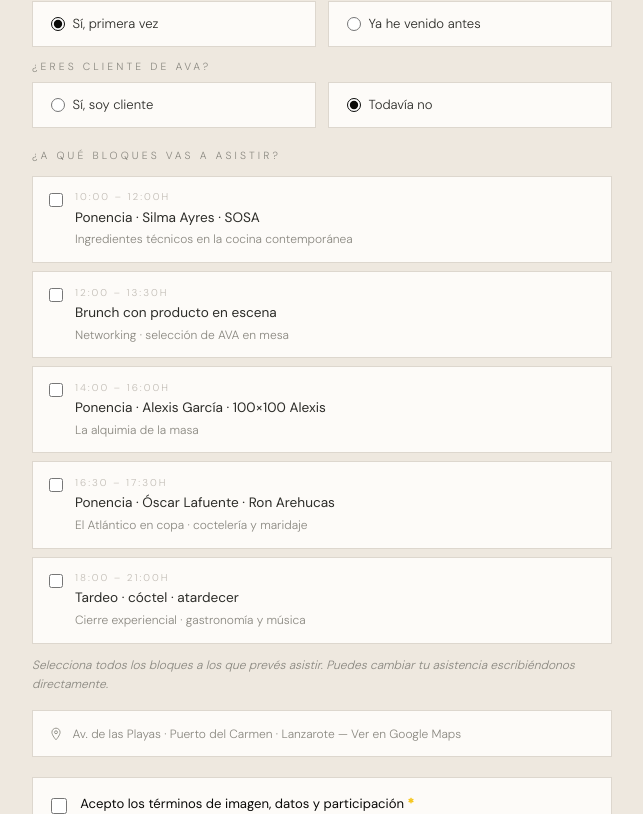
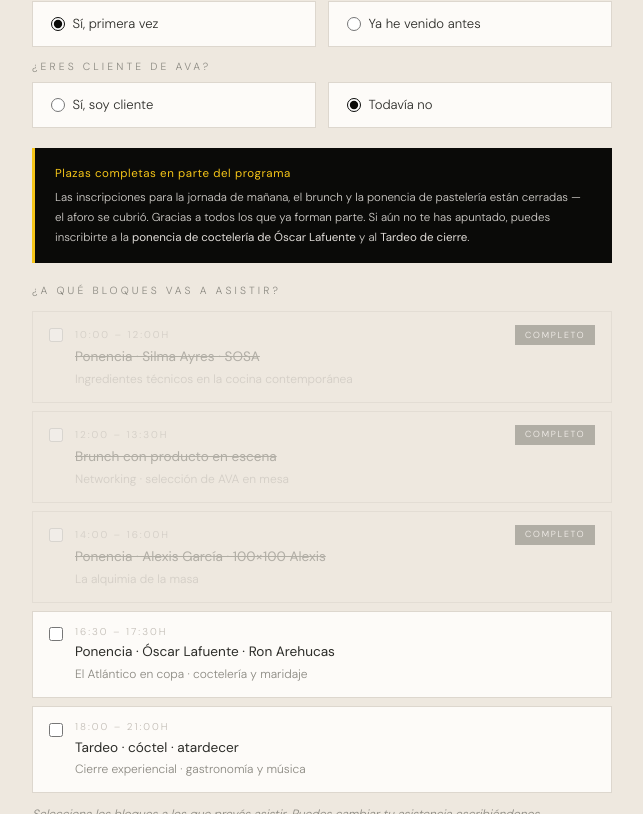
Before and after one commit to Manvott/yellow-craft-academy, a Next.js app: page /en/evento in a window 1280 px wide. Shown: the part 6786-7600 px from the top of the page, without its empty margins (318-961 px from the left). Built offline with nearby package versions, Linux system fonts and the light colour scheme.

Commit message:
feat(registro): cerrar inscripciones bloques 1-3, mantener coctelería y tardeo abiertos

```diff
--- a/components/landing/LandingClient.tsx
+++ b/components/landing/LandingClient.tsx
@@ -7,11 +7,11 @@ import { registrarAsistente } from '@/app/actions/registros'
 interface Props { locale: string }
 
 const BLOQUES = [
-  { value: '10:00 – 12:00h · Silma Ayres · SOSA', hora: '10:00 – 12:00h', nombre: 'Ponencia · Silma Ayres · SOSA', sub: 'Ingredientes técnicos en la cocina contemporánea' },
-  { value: '12:00 – 13:30h · Brunch con producto', hora: '12:00 – 13:30h', nombre: 'Brunch con producto en escena', sub: 'Networking · selección de AVA en mesa' },
-  { value: '14:00 – 16:00h · Alexis García · 100×100', hora: '14:00 – 16:00h', nombre: 'Ponencia · Alexis García · 100×100 Alexis', sub: 'La alquimia de la masa' },
-  { value: '16:30 – 17:30h · Óscar Lafuente · Ron Arehucas', hora: '16:30 – 17:30h', nombre: 'Ponencia · Óscar Lafuente · Ron Arehucas', sub: 'El Atlántico en copa · coctelería y maridaje' },
-  { value: '18:00 – 21:00h · Tardeo · cóctel · atardecer', hora: '18:00 – 21:00h', nombre: 'Tardeo · cóctel · atardecer', sub: 'Cierre experiencial · gastronomía y música' },
+  { value: '10:00 – 12:00h · Silma Ayres · SOSA', hora: '10:00 – 12:00h', nombre: 'Ponencia · Silma Ayres · SOSA', sub: 'Ingredientes técnicos en la cocina contemporánea', cerrado: true },
+  { value: '12:00 – 13:30h · Brunch con producto', hora: '12:00 – 13:30h', nombre: 'Brunch con producto en escena', sub: 'Networking · selección de AVA en mesa', cerrado: true },
+  { value: '14:00 – 16:00h · Alexis García · 100×100', hora: '14:00 – 16:00h', nombre: 'Ponencia · Alexis García · 100×100 Alexis', sub: 'La alquimia de la masa', cerrado: true },
+  { value: '16:30 – 17:30h · Óscar Lafuente · Ron Arehucas', hora: '16:30 – 17:30h', nombre: 'Ponencia · Óscar Lafuente · Ron Arehucas', sub: 'El Atlántico en copa · coctelería y maridaje', cerrado: false },
+  { value: '18:00 – 21:00h · Tardeo · cóctel · atardecer', hora: '18:00 – 21:00h', nombre: 'Tardeo · cóctel · atardecer', sub: 'Cierre experiencial · gastronomía y música', cerrado: false },
 ]
 
 const PONENTES = [
@@ -351,11 +351,33 @@ function RegistroForm() {
         </div>
       </div>
 
+      {/* Aviso cupos completos */}
+      <div style={{ padding: '1rem 1.25rem', background: 'var(--negro)', borderLeft: '3px solid var(--amarillo)', marginTop: '0.5rem' }}>
+        <p style={{ fontSize: '0.72rem', color: 'rgba(247,243,238,0.85)', lineHeight: 1.7, fontFamily: 'DM Sans, sans-serif' }}>
+          <strong style={{ color: 'var(--amarillo)', display: 'block', marginBottom: '0.3rem', letterSpacing: '0.05em' }}>Plazas completas en parte del programa</strong>
+          Las inscripciones para la jornada de mañana, el brunch y la ponencia de pastelería están cerradas — el aforo se cubrió. Gracias a todos los que ya forman parte.
+          Si aún no te has apuntado, puedes inscribirte a la <strong style={{ color: 'rgba(247,243,238,0.9)' }}>ponencia de coctelería de Óscar Lafuente</strong> y al <strong style={{ color: 'rgba(247,243,238,0.9)' }}>Tardeo de cierre</strong>.
+        </p>
+      </div>
+
       <p style={{ fontSize: '0.65rem', letterSpacing: '0.3em', textTransform: 'uppercase', color: 'var(--gris)', marginTop: '0.5rem' }}>
         ¿A qué bloques vas a asistir?
       </p>
       <div style={{ display: 'flex', flexDirection: 'column', gap: '0.5rem' }}>
         {BLOQUES.map(b => (
+          b.cerrado ? (
+            <div key={b.value} style={{ display: 'flex', alignItems: 'flex-start', gap: '0.75rem', padding: '0.85rem 1rem', background: 'var(--crema2)', border: '1px solid var(--crema3)', opacity: 0.6, cursor: 'not-allowed' }}>
+              <input type="checkbox" disabled style={{ marginTop: '0.15rem', width: 14, height: 14, flexShrink: 0, cursor: 'not-allowed' }} />
+              <div style={{ display: 'flex', flexDirection: 'column', gap: '0.15rem', flex: 1 }}>
+                <div style={{ display: 'flex', alignItems: 'center', justifyContent: 'space-between', gap: '0.5rem' }}>
+                  <span style={{ fontSize: '0.62rem', letterSpacing: '0.2em', textTransform: 'uppercase', color: 'var(--gris-l)' }}>{b.hora}</span>
+                  <span style={{ fontSize: '0.55rem', letterSpacing: '0.2em', textTransform: 'uppercase', background: 'var(--gris)', color: 'var(--blanco)', padding: '0.2rem 0.6rem', fontFamily: 'DM Sans, sans-serif', whiteSpace: 'nowrap' }}>Completo</span>
+                </div>
+                <span style={{ fontSize: '0.85rem', color: 'var(--gris)', fontWeight: 400, textDecoration: 'line-through' }}>{b.nombre}</span>
+                <span style={{ fontSize: '0.75rem', color: 'var(--gris-l)' }}>{b.sub}</span>
+              </div>
+            </div>
+          ) : (
             <label key={b.value} style={{ display: 'flex', alignItems: 'flex-start', gap: '0.75rem', cursor: 'pointer', padding: '0.85rem 1rem', background: 'var(--blanco)', border: '1px solid var(--crema3)' }}>
               <input type="checkbox" name="bloques" value={b.value} style={{ marginTop: '0.15rem', accentColor: 'var(--negro)', width: 14, height: 14, flexShrink: 0 }} />
               <div style={{ display: 'flex', flexDirection: 'column', gap: '0.15rem' }}>
@@ -364,11 +386,12 @@ function RegistroForm() {
                 <span style={{ fontSize: '0.75rem', color: 'var(--gris)' }}>{b.sub}</span>
               </div>
             </label>
+          )
         ))}
       </div>
 
       <p style={{ fontSize: '0.75rem', color: 'var(--gris)', lineHeight: 1.6, fontStyle: 'italic' }}>
-        Selecciona todos los bloques a los que prevés asistir. Puedes cambiar tu asistencia escribiéndonos directamente.
+        Selecciona los bloques a los que prevés asistir. Puedes cambiar tu asistencia escribiéndonos directamente.
       </p>
 
       <a href="https://maps.google.com/?q=Avenida+de+las+Playas+Puerto+del+Carmen+Lanzarote" target="_blank" rel="noopener noreferrer"
```
Lines whose indentation alone changed are shown as unchanged.
